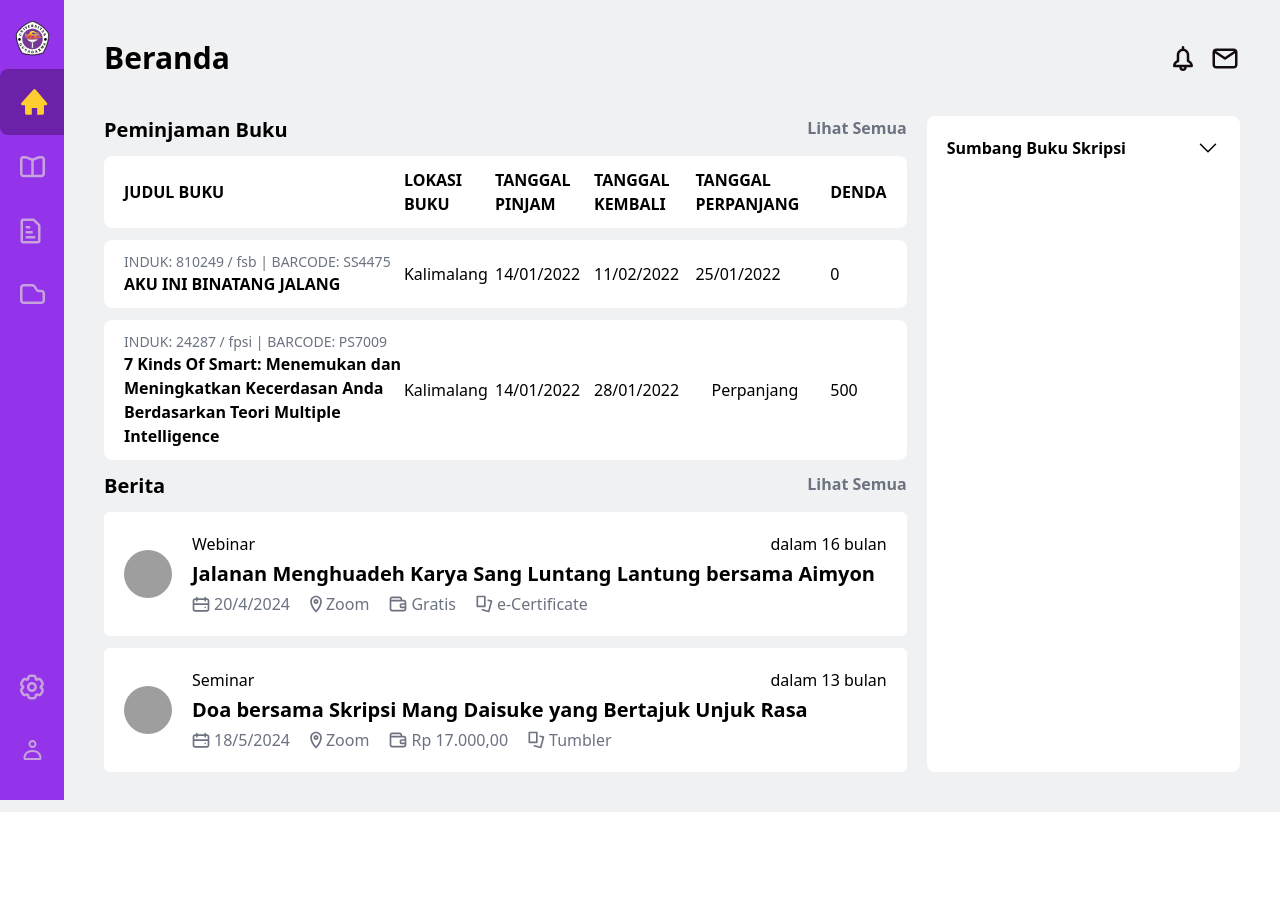
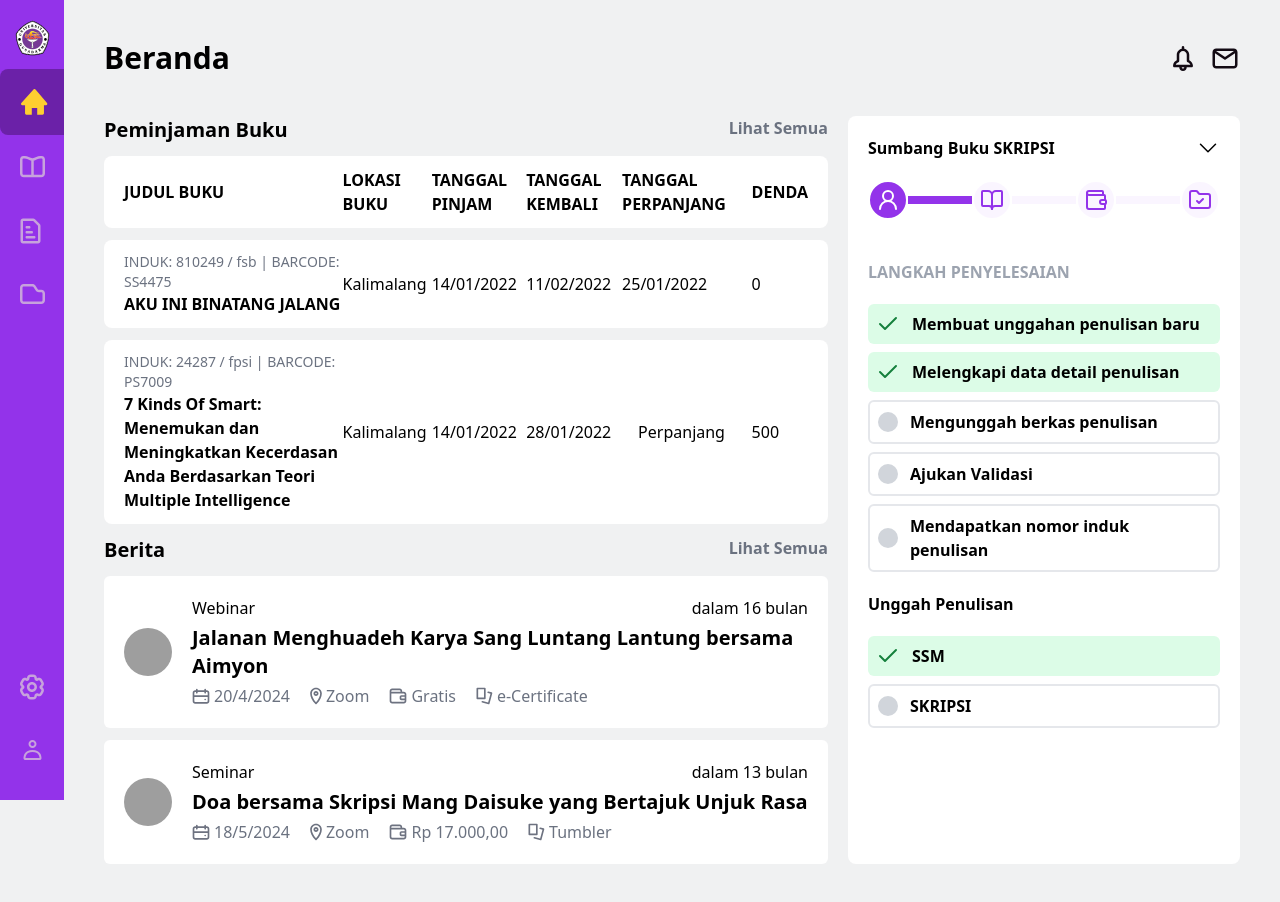
Before and after one commit to mutaqin-hanif/new-library, a Next.js app: page /beranda in a window 1280 px wide. Before the commit the page ends 812 px from the top, so only its background shows below. Built offline with nearby package versions, Linux system fonts and the light colour scheme; grey boxes are pictures that could not be loaded; a web font is replaced by a local one.

Commit message:
feat: add donation state management and enhance PaperProcess component

```diff
--- a/components/home/paperProcess.jsx
+++ b/components/home/paperProcess.jsx
@@ -1,10 +1,79 @@
+import { BookOpen, Check, CircleUserRound, FolderCheck, UserRound, Wallet } from "lucide-react";
 import ChevronDown from "../icons/chevronDown";
 
-export default function () {
+export default function PaperProcess ({donateState}) {
+  const donateComponents = [
+    UserRound,
+    BookOpen,
+    Wallet,
+    FolderCheck
+  ];
+
+  const doneStep = [
+    {text: "Membuat unggahan penulisan baru", status: true},
+    {text: "Melengkapi data detail penulisan", status: true},
+    {text: "Mengunggah berkas penulisan", status: false},
+    {text: "Ajukan Validasi", status: false},
+    {text: "Mendapatkan nomor induk penulisan", status: false}
+  ];
+
+  const paper = [
+    {text:"SSM", status: true},
+    {text:"SKRIPSI", status: false},
+  ];
+
   return (
-    <span className="flex justify-between">
-      <h1 className="font-semibold">Sumbang Buku Skripsi</h1>
-      <ChevronDown />
-    </span>
+    <div>
+      <span className="flex justify-between">
+        <h1 className="font-semibold">Sumbang Buku SKRIPSI</h1>
+        <ChevronDown />
+      </span>
+      <div className="flex items-center mt-5 mb-10">
+        {
+          donateComponents.map((Component, index) => (
+            <>
+              <span key={index} className={`border-2 border-white rounded-full w-10 h-10 p-1 ${donateState[index] ? "bg-purple-600" : "bg-purple-50"} flex items-center justify-center`}>
+                <Component className={donateState[index] ? "text-white" : "text-purple-600"}/>
+              </span>
+              {
+                index !== donateComponents.length - 1 && (
+                  <div className={`w-16 h-2 ${donateState[index] ? "bg-purple-600" : "bg-purple-50"}`} />
+                )
+              }
+            </>
+          ))
+        }
+      </div>
+      <h1 className="text-gray-400 font-semibold">LANGKAH PENYELESAIAN</h1>
+      <div className="flex gap-y-2 flex-col mt-5 mb-5">
+        {doneStep.map(({text, status}) => {
+          return (
+            <div className={`flex items-center gap-3 rounded-md p-2 ${status ? "bg-green-100" : "border-2 border-gray-200"}`}>
+              {
+                status
+                  ? <Check className="text-green-700"/>
+                  : <span className={`rounded-full w-5 h-5 ${status ? "bg-purple-500" : "bg-gray-300"}`}></span>
+              }
+              <p className="font-semibold">{text}</p>
+            </div>
+          )
+        })}
+      </div>
+      <h1 className="font-semibold mb-5">Unggah Penulisan</h1>
+      <div className="flex gap-y-2 flex-col mt-5 mb-5">
+        {paper.map(({text, status}) => {
+            return (
+              <div className={`flex items-center gap-3 rounded-md p-2 ${status ? "bg-green-100" : "border-2 border-gray-200"}`}>
+                {
+                  status
+                    ? <Check className="text-green-700"/>
+                    : <span className={`rounded-full w-5 h-5 ${status ? "bg-purple-500" : "bg-gray-300"}`}></span>
+                }
+                <p className="font-semibold">{text}</p>
+              </div>
+            )
+          })}
+        </div>
+    </div>
   );
 }
--- a/pages/beranda.jsx
+++ b/pages/beranda.jsx
@@ -1,4 +1,4 @@
-import { useMemo } from "react";
+import { useMemo, useState } from "react";
 import PaperProcess from "../components/home/paperProcess";
 import SideHead from "../components/layouts/sideHead";
 import Table from "../components/table";
@@ -9,6 +9,8 @@ import NewsCard from "../components/home/newsCard";
 import news from "dummies/news";
 
 export default function Home() {
+  const [donateState, setDonateState] = useState([true, false, false, false])
+
   return (
     <SideHead title="Beranda">
       <div className="flex gap-5 mt-10">
@@ -44,7 +46,7 @@ export default function Home() {
         </div>
         {/* right */}
         <div className="bg-white p-5 w-1/2 rounded-lg">
-          <PaperProcess />
+          <PaperProcess donateState={donateState}/>
         </div>
       </div>
     </SideHead>
```
Also changed, not shown: 2 other files (tests, documents, lock files or other folders).
